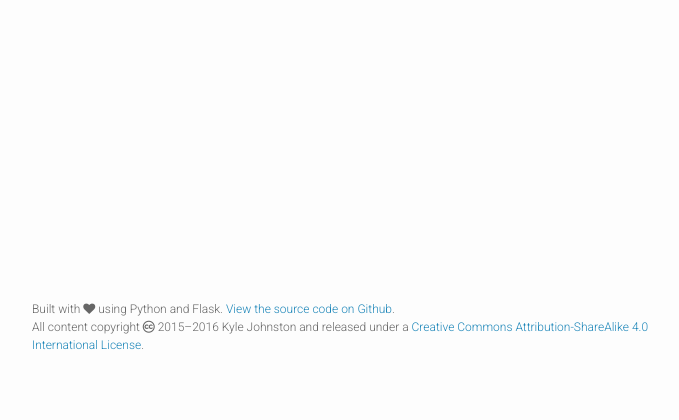
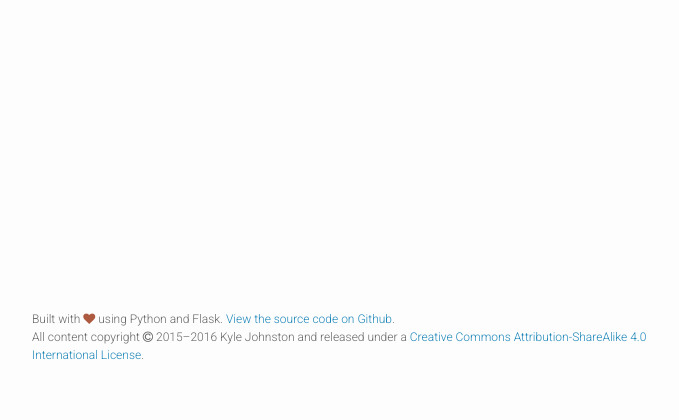
Before and after one commit to kylerjohnston/another-static-flask-blog, a Flask app: page /tags/ in a window 1280 px wide. Shown: the part 460-880 px from the top of the page, without its empty margins (254-933 px from the left). Before the commit the page ends 810 px from the top, so only its background shows below. Run offline with Flask 2, Linux system fonts and the light colour scheme; parts of the project's set-up code (start-up, migrations or seed data) failed here and were passed over.

Commit message:
Some small style tweaks

```diff
--- a/app/static/css/layout.css
+++ b/app/static/css/layout.css
@@ -54,6 +54,7 @@
 img {
   display: block;
   margin: 0 auto;
+  max-width: 590px;
 }
 
 ul.nav {
@@ -74,7 +75,7 @@ a.nav,a.name_nav {
   text-decoration: none;
 }
 
-a.atom {
+.red, a.atom {
   font-size: 1em;
   text-decoration: none;
   color: #ae5a41;
@@ -95,9 +96,7 @@ a.atom:hover {
     bottom: 0.25em;
     margin: 0;
   }
-  img {
-    max-width: 590px;
-  }
+
   .menu {
     display: none;
   }
@@ -134,7 +133,11 @@ a.atom:hover {
 section {
   max-width: 700px;
   margin: 0 auto;
-  padding: 5px 10px 0px 10px;
+  padding: 5px 10px 50px 10px;
+}
+
+section.blog-nav {
+  padding: 50px 10px 50px 10px;
 }
 
 aside {
@@ -150,7 +153,7 @@ aside.hidden {
 footer {
   position: relative;
   display: block;
-  bottom: 0;
+  bottom: 40px;
   margin: 0 auto;
   max-width: 700px;
   height: 2rem;
@@ -186,6 +189,7 @@ a.selected:hover {
 
 article {
   padding: 10px 0px 50px 0px;
+  border-bottom: 1px solid #666666;
 }
 
 /********************************** Typography *******************************/
--- a/app/templates/base.html
+++ b/app/templates/base.html
@@ -44,8 +44,8 @@
       </aside>
       {% block page_content %}{% endblock %}
       <footer>
-        <p class="footer">Built with <i class="fa fa-heart"></i> using Python and Flask. <a href="http://github.com/kylerjohnston/another-static-flask-blog">View the source code on Github</a>.</p>
-        <p class="footer">All content copyright <i class="fa fa-creative-commons"></i> 2015&ndash;<span id="current-year"></span> Kyle Johnston and released under a <a href="https://creativecommons.org/licenses/by-sa/4.0/">Creative Commons Attribution-ShareAlike 4.0 International License</a>.</p>
+        <p class="footer">Built with <i class="fa fa-heart red"></i> using Python and Flask. <a href="http://github.com/kylerjohnston/another-static-flask-blog">View the source code on Github</a>.</p>
+        <p class="footer">All content copyright <i class="fa fa-copyright"></i> 2015&ndash;<span id="current-year"></span> Kyle Johnston and released under a <a href="https://creativecommons.org/licenses/by-sa/4.0/">Creative Commons Attribution-ShareAlike 4.0 International License</a>.</p>
       </footer>
     </div>
     <script src="https://ajax.googleapis.com/ajax/libs/jquery/2.2.0/jquery.min.js"></script>
```
Also changed, not shown: app/templates/blog.html (+6 -6 lines).
